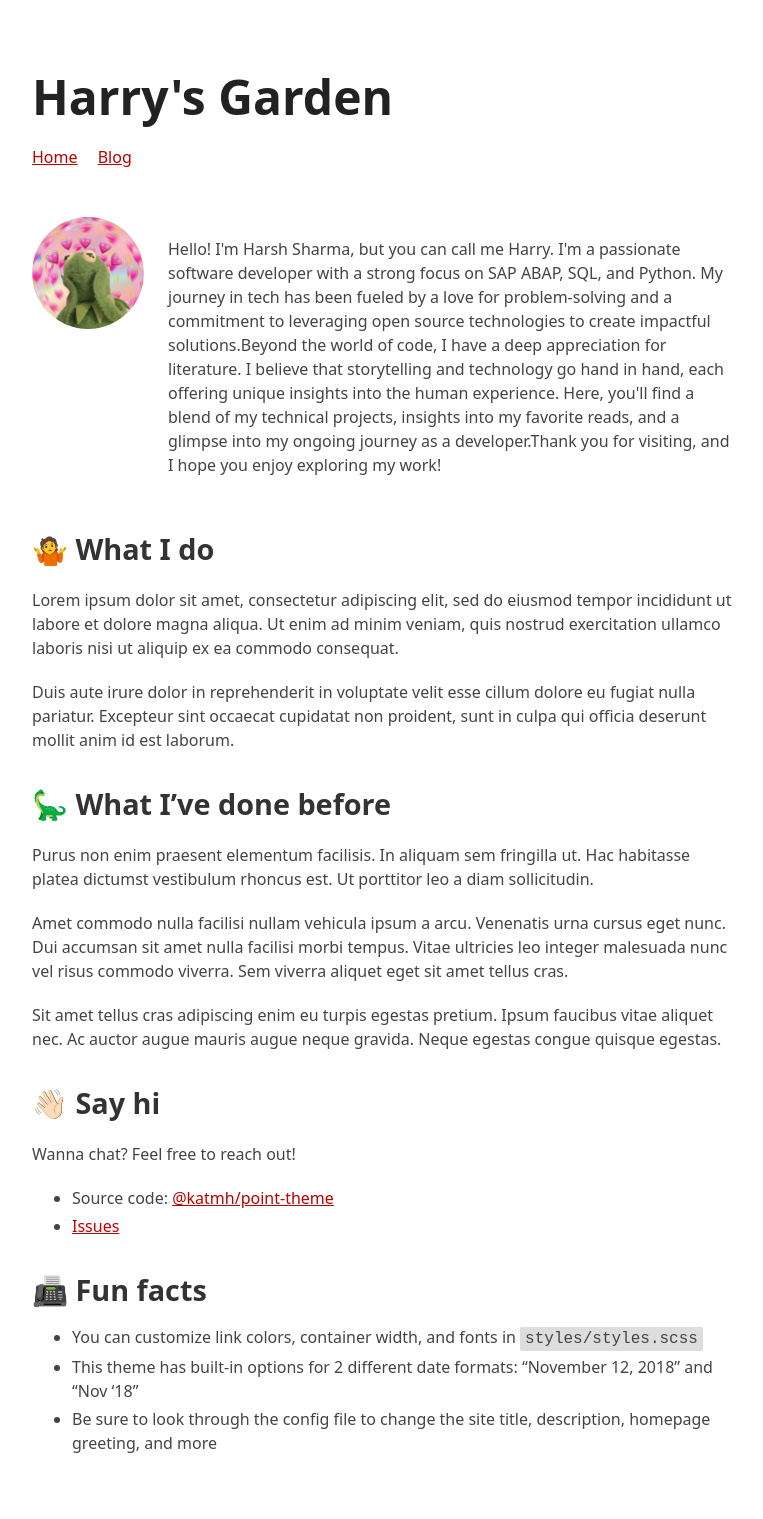
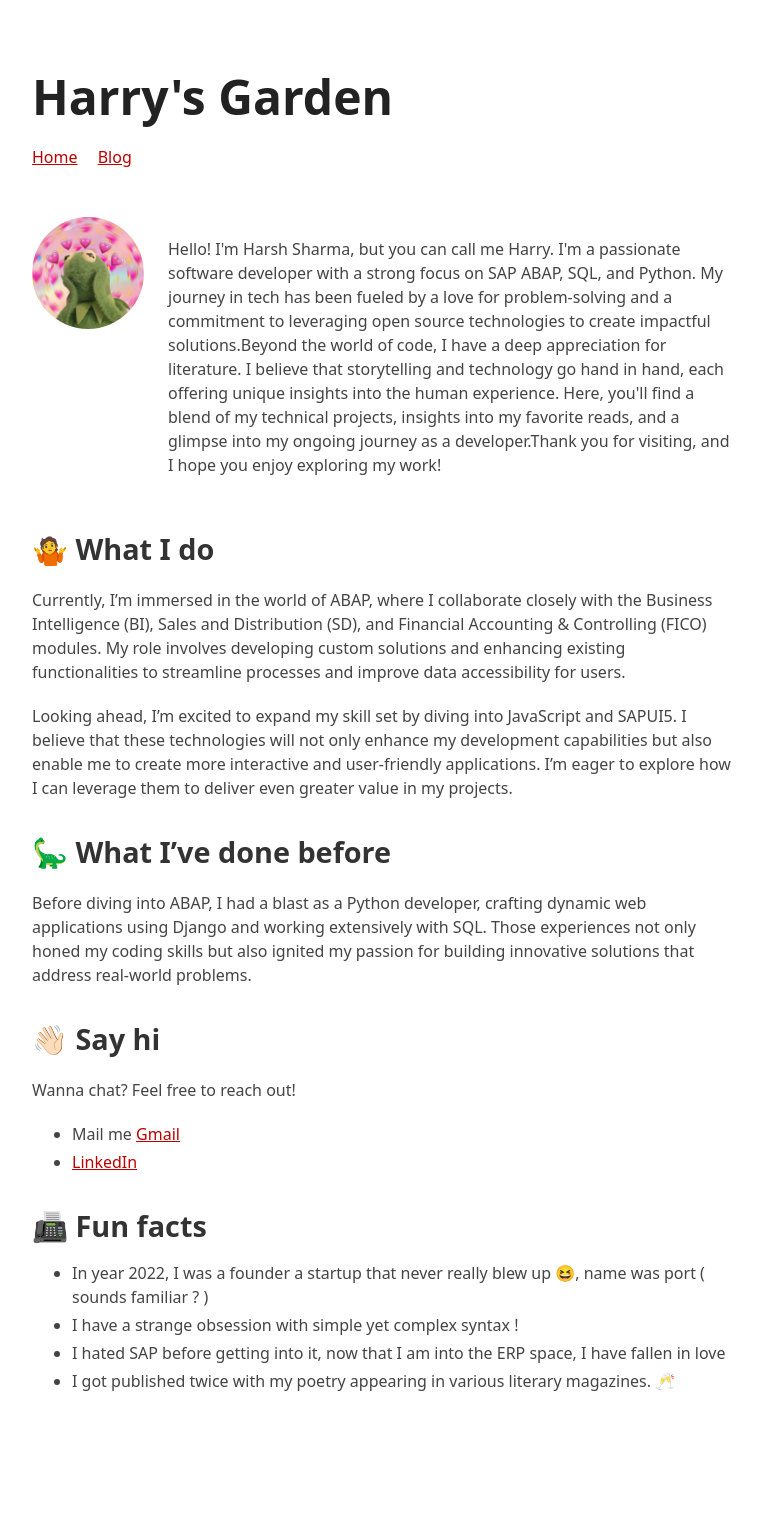
Before and after one commit to harshsharma1506/harshsharma1506.github.io, a Jekyll site: the page built from index.md, in a window 1280 px wide. Shown: the whole page, without its empty margins (258-1021 px from the left). Built offline with Jekyll 4.4.1, drawn with Linux system fonts in a browser that asks for light colours; our own code applies the rules of GitHub Pages for plain Markdown files; after the commit the page ends 1457 px from its top, so only the background shows below that.

Commit message:
Update index.md

```diff
--- a/index.md
+++ b/index.md
@@ -3,27 +3,24 @@
 
 ## 🤷 What I do
 
-Lorem ipsum dolor sit amet, consectetur adipiscing elit, sed do eiusmod tempor incididunt ut labore et dolore magna aliqua. Ut enim ad minim veniam, quis nostrud exercitation ullamco laboris nisi ut aliquip ex ea commodo consequat.
+Currently, I’m immersed in the world of ABAP, where I collaborate closely with the Business Intelligence (BI), Sales and Distribution (SD), and Financial Accounting & Controlling (FICO) modules. My role involves developing custom solutions and enhancing existing functionalities to streamline processes and improve data accessibility for users.
 
-Duis aute irure dolor in reprehenderit in voluptate velit esse cillum dolore eu fugiat nulla pariatur. Excepteur sint occaecat cupidatat non proident, sunt in culpa qui officia deserunt mollit anim id est laborum.
+Looking ahead, I’m excited to expand my skill set by diving into JavaScript and SAPUI5. I believe that these technologies will not only enhance my development capabilities but also enable me to create more interactive and user-friendly applications. I’m eager to explore how I can leverage them to deliver even greater value in my projects.
 
 ## 🦕 What I've done before
 
-Purus non enim praesent elementum facilisis. In aliquam sem fringilla ut. Hac habitasse platea dictumst vestibulum rhoncus est. Ut porttitor leo a diam sollicitudin.
-
-Amet commodo nulla facilisi nullam vehicula ipsum a arcu. Venenatis urna cursus eget nunc. Dui accumsan sit amet nulla facilisi morbi tempus. Vitae ultricies leo integer malesuada nunc vel risus commodo viverra. Sem viverra aliquet eget sit amet tellus cras.
-
-Sit amet tellus cras adipiscing enim eu turpis egestas pretium. Ipsum faucibus vitae aliquet nec. Ac auctor augue mauris augue neque gravida. Neque egestas congue quisque egestas.
+Before diving into ABAP, I had a blast as a Python developer, crafting dynamic web applications using Django and working extensively with SQL. Those experiences not only honed my coding skills but also ignited my passion for building innovative solutions that address real-world problems.
 
 ## 👋🏻 Say hi
 
 Wanna chat? Feel free to reach out!
 
-- Source code: [@katmh/point-theme](http://github.com/katmh/point-theme)
-- [Issues](https://github.com/katmh/point-theme/issues)
+- Mail me [Gmail](mailto:harrypressplay@gmail.com)
+- [LinkedIn](https://www.linkedin.com/in/harsh-sharma-521a30217)
 
 ## 📠 Fun facts
 
-- You can customize link colors, container width, and fonts in `styles/styles.scss`
-- This theme has built-in options for 2 different date formats: "November 12, 2018" and "Nov '18"
-- Be sure to look through the config file to change the site title, description, homepage greeting, and more
+-  In year 2022, I was a founder a startup that never really blew up 😆, name was port ( sounds familiar ? )
+-  I have a strange obsession with simple yet complex syntax !
+-  I hated SAP before getting into it, now that I am into the ERP space, I have fallen in love
+-  I got published twice with my poetry appearing in various literary magazines. 🥂
```
